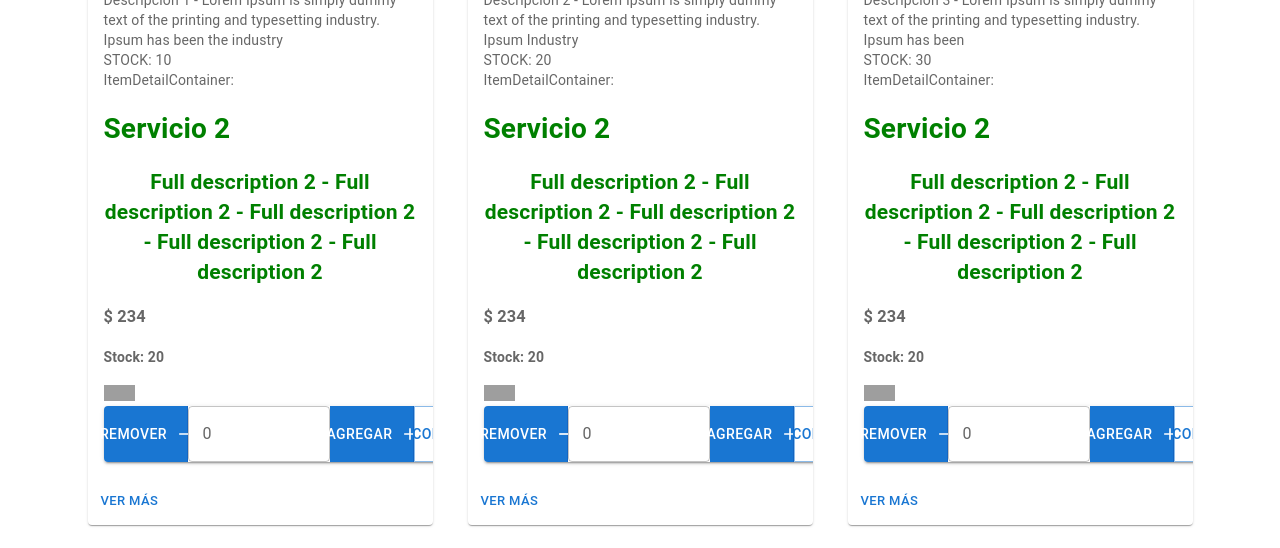
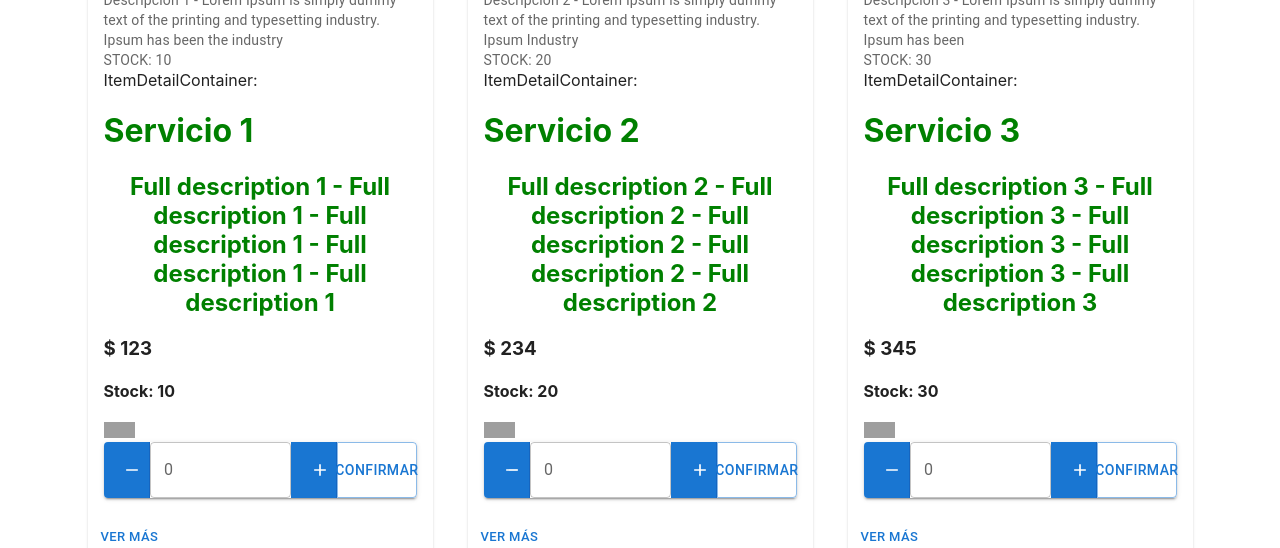
Before and after one commit to nppeluso/react31210, a React (Create React App) app: page /product/1 in a window 1280 px wide. Shown: the part 363-911 px from the top of the page. Built offline with nearby package versions, Linux system fonts and the light colour scheme; grey boxes are pictures that could not be loaded; the HTML template or start-up script is replaced by a standard one.

Commit message:
Cambios para desafio Apis. Agregue tambien los spinners que me sugirió Chris

```diff
--- a/package.json
+++ b/package.json
@@ -7,13 +7,14 @@
     "@emotion/styled": "^11.9.3",
     "@mui/icons-material": "^5.8.4",
     "@mui/material": "^5.8.4",
-    "@mui/styles": "^5.8.6",
     "@testing-library/jest-dom": "^5.16.4",
     "@testing-library/react": "^13.3.0",
     "@testing-library/user-event": "^13.5.0",
     "react": "^18.1.0",
     "react-dom": "^18.1.0",
+    "react-router-dom": "^6.3.0",
     "react-scripts": "5.0.1",
+    "spinners-react": "^1.0.7",
     "web-vitals": "^2.1.4"
   },
   "scripts": {
--- a/src/Components/Item/Item.js
+++ b/src/Components/Item/Item.js
@@ -28,9 +28,7 @@ const Item = ({product}) => {
           <Typography variant="body2" color="text.secondary">
             STOCK: {stock}
           </Typography>
-          <Typography variant="body2" color="text.secondary">
-            ItemDetailContainer: <ItemDetailContainer product={id}/>
-          </Typography>
+            <div>ItemDetailContainer: <ItemDetailContainer id={id}/></div>
         </CardContent>
         <CardActions>
           <Button size="small">Ver más</Button>
--- a/src/Components/ItemCount/ItemCount.js
+++ b/src/Components/ItemCount/ItemCount.js
@@ -11,9 +11,9 @@ const ItemCount = ({stock, initial, onAdd}) => {
   return (
     <div className="contador">
         <ButtonGroup variant="contained" aria-label="outlined primary button group">
-          <Button variant="contained" endIcon={<RemoveIcon />} onClick={()=>count(-1*initial)}>Remover</Button>
+          <Button variant="contained" endIcon={<RemoveIcon />} onClick={()=>count(-1*initial)}></Button>
           <TextField id="outlined-basic" label={carrito} variant="outlined"></TextField>
-          <Button variant="contained" endIcon={<AddIcon />} onClick={()=>count(1*initial)}>Agregar</Button>
+          <Button variant="contained" endIcon={<AddIcon />} onClick={()=>count(1*initial)}></Button>
           <Button variant="outlined" onClick={()=>onAdd(carrito)}>Confirmar</Button>
         </ButtonGroup>
     </div>
--- a/src/Components/ItemDetailContainer/ItemDetailContainer.js
+++ b/src/Components/ItemDetailContainer/ItemDetailContainer.js
@@ -1,25 +1,24 @@
 import React, { useEffect, useState } from 'react';
 import { getItem } from "../../mocks/fakeApi";
 import ItemDetail from '../ItemDetail/ItemDetail';
+import { SpinnerInfinity } from 'spinners-react';
 
-const ItemDetailContainer = ({ id }) => {
-    //const {id}=product;
+const ItemDetailContainer = ({id}) => {
+    const productId = id;
 
     const [product, setProduct] = useState([]);
     const [loading, setLoading] = useState(true);
 
-
     useEffect(() => {
-        getItem.then((response) => setProduct(response))
+        getItem(productId).then((response) => setProduct(response))
             .catch((error) => console.log(error))
             .finally(() => setLoading(false))
-    }, [])
+    }, [productId])
 
-    console.log("Product: " + JSON.stringify(product));
     return (
-        <>
-            {loading ? <p>Cargando...</p> : <ItemDetail product={product[0]} />}
-        </>
+        <div>
+            {loading ? <SpinnerInfinity thickness='200' secondaryColor='rgba(0,96,255,0.33)'/> : <ItemDetail product={product} />}
+        </div>
     )
 }
 
--- a/src/Components/ItemListContainer/ItemLisContainer.js
+++ b/src/Components/ItemListContainer/ItemLisContainer.js
@@ -1,6 +1,6 @@
 import React, { useEffect, useState } from "react";
 import "./ItemListContainer.css"
-import ItemCount from "./../ItemCount/ItemCount"
+import { SpinnerRoundFilled } from 'spinners-react';
 import ItemList from "../ItemList/ItemList";
 import { getInfo } from "../../mocks/fakeApi";
 
@@ -18,7 +18,7 @@ const ItemListContainer = () => {
     return(
         <div>
             <div className="landing">
-                {loading ? <p>Cargando...</p> : <ItemList productList={productList}/>}
+                {loading ? <SpinnerRoundFilled size="10%"/> : <ItemList productList={productList}/>}
             </div>
         </div>
     )
--- a/src/mocks/fakeApi.js
+++ b/src/mocks/fakeApi.js
@@ -19,14 +19,16 @@ export const getInfo = new Promise((resolve,reject) => {
     },3000);
 });
 
-export const getItem = new Promise((resolve,reject) => {
+export const getItem = function(id){
+    return new Promise((resolve,reject) => {
     let flag = true;
     setTimeout(()=>{
         if (flag){
             console.log("Promise resolved correctly!");
-            resolve(products.filter(item => item.name === 'Servicio 2'));
+            resolve(products.find(item => item.id === id));
         }else{
             reject("Promise REJECTED");
         }
     },2000);
 });
+}
```
Also changed, not shown: 1 other file (tests, documents, lock files or other folders).
